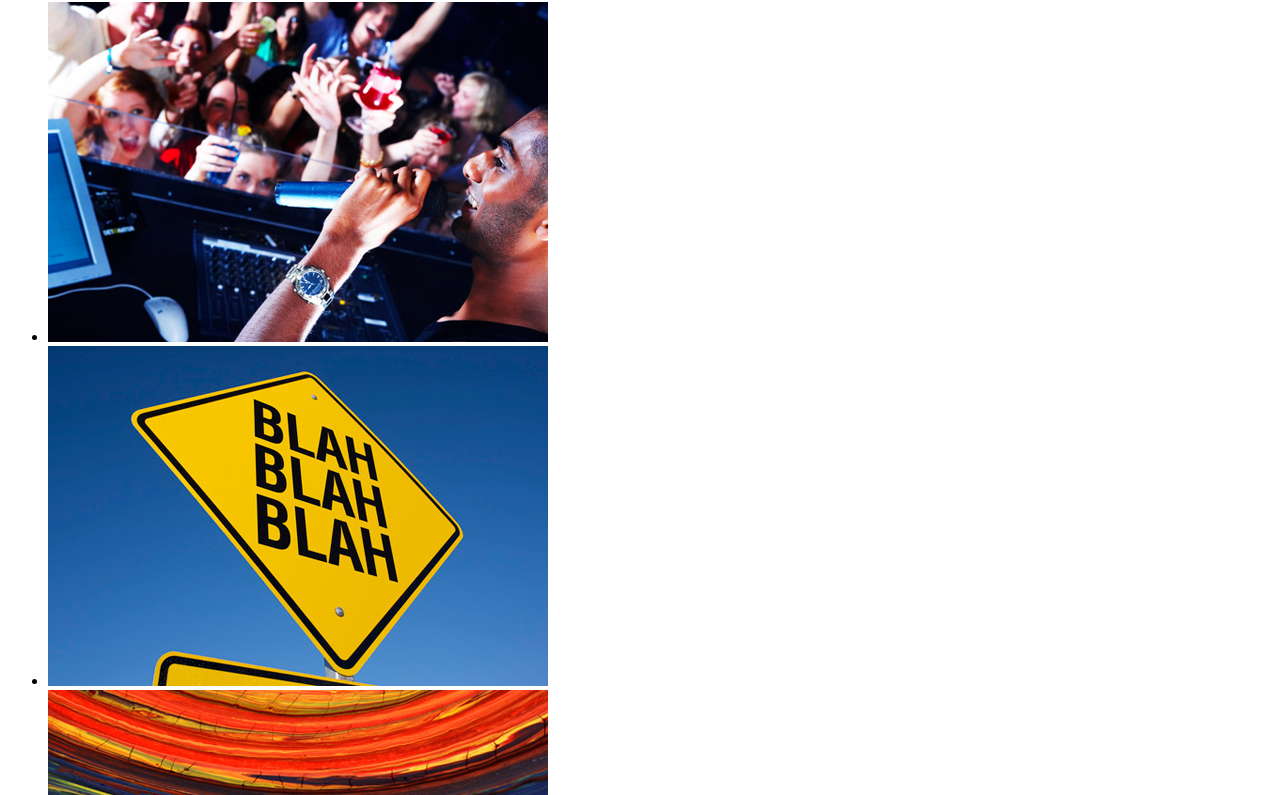
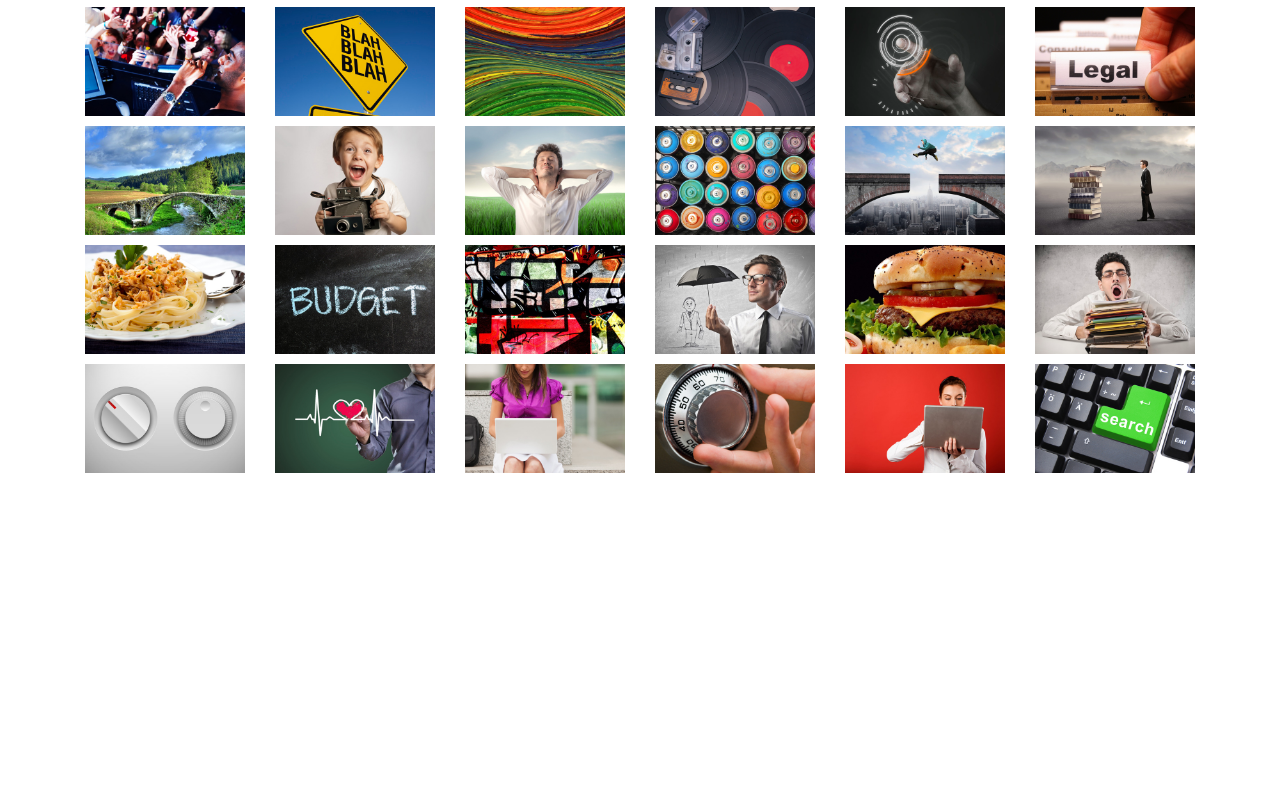
Before and after one commit to b2014805/ct27502-lab1-b2014805, a plain HTML site: page ex1/photo-gallery/index.html in a window 1280 px wide. Shown: the part 65-860 px from the top of the page. After the commit the page ends 800 px from the top, so only its background shows below. Drawn offline with nearby package versions, Linux system fonts and the light colour scheme.

Commit message:
modified:   ex1/photo-gallery/index.html

```diff
--- a/ex1/photo-gallery/index.html
+++ b/ex1/photo-gallery/index.html
@@ -1,87 +1,155 @@
 <!DOCTYPE html>
 <html lang="en">
+  <head>
+    <meta charset="utf-8" />
+    <title>Photo Gallery</title>
+    <!-- Bootstrap -->
+    <link
+      rel="stylesheet"
+      href="https://cdn.jsdelivr.net/npm/bootstrap@4.6.2/dist/css/bootstrap.min.css"
+      integrity="sha384-xOolHFLEh07PJGoPkLv1IbcEPTNtaed2xpHsD9ESMhqIYd0nLMwNLD69Npy4HI+N"
+      crossorigin="anonymous"
+    />
+    <style>
+      ul {
+        padding: 0;
+        margin: 0;
+      }
 
-<head>
-    <meta charset="utf-8">
-    <title>Photo Gallery</title>
-</head>
+      ul li {
+        list-style: none;
+        margin-top: 10px;
+      }
+    </style>
+  </head>
 
-<body>
-    <h2>Thư viện ảnh của tôi</h2>
-    <ul>
-        <li>
-            <img src="images/photodune-174908-rocking-the-night-away-xs.jpg">
+  <body>
+    <div class="container">
+      <div class="mt-3 row justify-content-center">
+        <h2>Thư viện ảnh của tôi</h2>
+      </div>
+      <ul class="row">
+        <li class="col-md-2 col-sm-3 col-4">
+          <img
+            class="img-fluid"
+            src="images/photodune-174908-rocking-the-night-away-xs.jpg"
+          />
         </li>
-        <li>
-            <img src="images/photodune-287182-blah-blah-blah-yellow-road-sign-xs.jpg">
+        <li class="col-md-2 col-sm-3 col-4">
+          <img
+            class="img-fluid"
+            src="images/photodune-287182-blah-blah-blah-yellow-road-sign-xs.jpg"
+          />
         </li>
-        <li>
-            <img src="images/photodune-460760-colors-xs.jpg">
+        <li class="col-md-2 col-sm-3 col-4">
+          <img class="img-fluid" src="images/photodune-460760-colors-xs.jpg" />
         </li>
-        <li>
-            <img src="images/photodune-461673-retro-party-xs.jpg">
+        <li class="col-md-2 col-sm-3 col-4">
+          <img
+            class="img-fluid"
+            src="images/photodune-461673-retro-party-xs.jpg"
+          />
         </li>
-        <li>
-            <img src="images/photodune-514834-touchscreen-technology-xs.jpg">
+        <li class="col-md-2 col-sm-3 col-4">
+          <img
+            class="img-fluid"
+            src="images/photodune-514834-touchscreen-technology-xs.jpg"
+          />
         </li>
-        <li>
-            <img src="images/photodune-916206-legal-xs.jpg">
+        <li class="col-md-2 col-sm-3 col-4">
+          <img class="img-fluid" src="images/photodune-916206-legal-xs.jpg" />
         </li>
-        <li>
-            <img src="images/photodune-1062948-nature-xs.jpg">
+        <li class="col-md-2 col-sm-3 col-4">
+          <img class="img-fluid" src="images/photodune-1062948-nature-xs.jpg" />
         </li>
-        <li>
-            <img src="images/photodune-1471528-insant-camera-kid-xs.jpg">
+        <li class="col-md-2 col-sm-3 col-4">
+          <img
+            class="img-fluid"
+            src="images/photodune-1471528-insant-camera-kid-xs.jpg"
+          />
         </li>
-        <li>
-            <img src="images/photodune-2255072-relaxed-man-xs.jpg">
+        <li class="col-md-2 col-sm-3 col-4">
+          <img
+            class="img-fluid"
+            src="images/photodune-2255072-relaxed-man-xs.jpg"
+          />
         </li>
-        <li>
-            <img src="images/photodune-2360379-colors-xs.jpg">
+        <li class="col-md-2 col-sm-3 col-4">
+          <img class="img-fluid" src="images/photodune-2360379-colors-xs.jpg" />
         </li>
-        <li>
-            <img src="images/photodune-2360571-jump-xs.jpg">
+        <li class="col-md-2 col-sm-3 col-4">
+          <img class="img-fluid" src="images/photodune-2360571-jump-xs.jpg" />
         </li>
-        <li>
-            <img src="images/photodune-2361384-culture-for-business-xs.jpg">
+        <li class="col-md-2 col-sm-3 col-4">
+          <img
+            class="img-fluid"
+            src="images/photodune-2361384-culture-for-business-xs.jpg"
+          />
         </li>
-        <li>
-            <img src="images/photodune-2441670-spaghetti-with-tuna-fish-and-parsley-s.jpg">
+        <li class="col-md-2 col-sm-3 col-4">
+          <img
+            class="img-fluid"
+            src="images/photodune-2441670-spaghetti-with-tuna-fish-and-parsley-s.jpg"
+          />
         </li>
-        <li>
-            <img src="images/photodune-2943363-budget-xs.jpg">
+        <li class="col-md-2 col-sm-3 col-4">
+          <img class="img-fluid" src="images/photodune-2943363-budget-xs.jpg" />
         </li>
-        <li>
-            <img src="images/photodune-3444921-street-art-xs.jpg">
+        <li class="col-md-2 col-sm-3 col-4">
+          <img
+            class="img-fluid"
+            src="images/photodune-3444921-street-art-xs.jpg"
+          />
         </li>
-        <li>
-            <img src="images/photodune-3552322-insurance-xs.jpg">
+        <li class="col-md-2 col-sm-3 col-4">
+          <img
+            class="img-fluid"
+            src="images/photodune-3552322-insurance-xs.jpg"
+          />
         </li>
-        <li>
-            <img src="images/photodune-3807845-food-s.jpg">
+        <li class="col-md-2 col-sm-3 col-4">
+          <img class="img-fluid" src="images/photodune-3807845-food-s.jpg" />
         </li>
-        <li>
-            <img src="images/photodune-3835655-down-office-worker-xs.jpg">
+        <li class="col-md-2 col-sm-3 col-4">
+          <img
+            class="img-fluid"
+            src="images/photodune-3835655-down-office-worker-xs.jpg"
+          />
         </li>
-        <li>
-            <img src="images/photodune-4619216-ui-control-knob-regulators-xs.jpg">
+        <li class="col-md-2 col-sm-3 col-4">
+          <img
+            class="img-fluid"
+            src="images/photodune-4619216-ui-control-knob-regulators-xs.jpg"
+          />
         </li>
-        <li>
-            <img src="images/photodune-5771958-health-xs.jpg">
+        <li class="col-md-2 col-sm-3 col-4">
+          <img class="img-fluid" src="images/photodune-5771958-health-xs.jpg" />
         </li>
-        <li>
-            <img src="images/photodune-268693-businesswoman-using-laptop-outdoors-xs.jpg">
+        <li class="col-md-2 col-sm-3 col-4">
+          <img
+            class="img-fluid"
+            src="images/photodune-268693-businesswoman-using-laptop-outdoors-xs.jpg"
+          />
         </li>
-        <li>
-            <img src="images/photodune-352207-search-of-code-s.jpg">
+        <li class="col-md-2 col-sm-3 col-4">
+          <img
+            class="img-fluid"
+            src="images/photodune-352207-search-of-code-s.jpg"
+          />
         </li>
-        <li>
-            <img src="images/photodune-247190-secret-email-xs.jpg">
+        <li class="col-md-2 col-sm-3 col-4">
+          <img
+            class="img-fluid"
+            src="images/photodune-247190-secret-email-xs.jpg"
+          />
         </li>
-        <li>
-            <img src="images/photodune-682990-online-search-xs.jpg">
+        <li class="col-md-2 col-sm-3 col-4">
+          <img
+            class="img-fluid"
+            src="images/photodune-682990-online-search-xs.jpg"
+          />
         </li>
-    </ul>
-</body>
-
+      </ul>
+    </div>
+  </body>
 </html>
```
